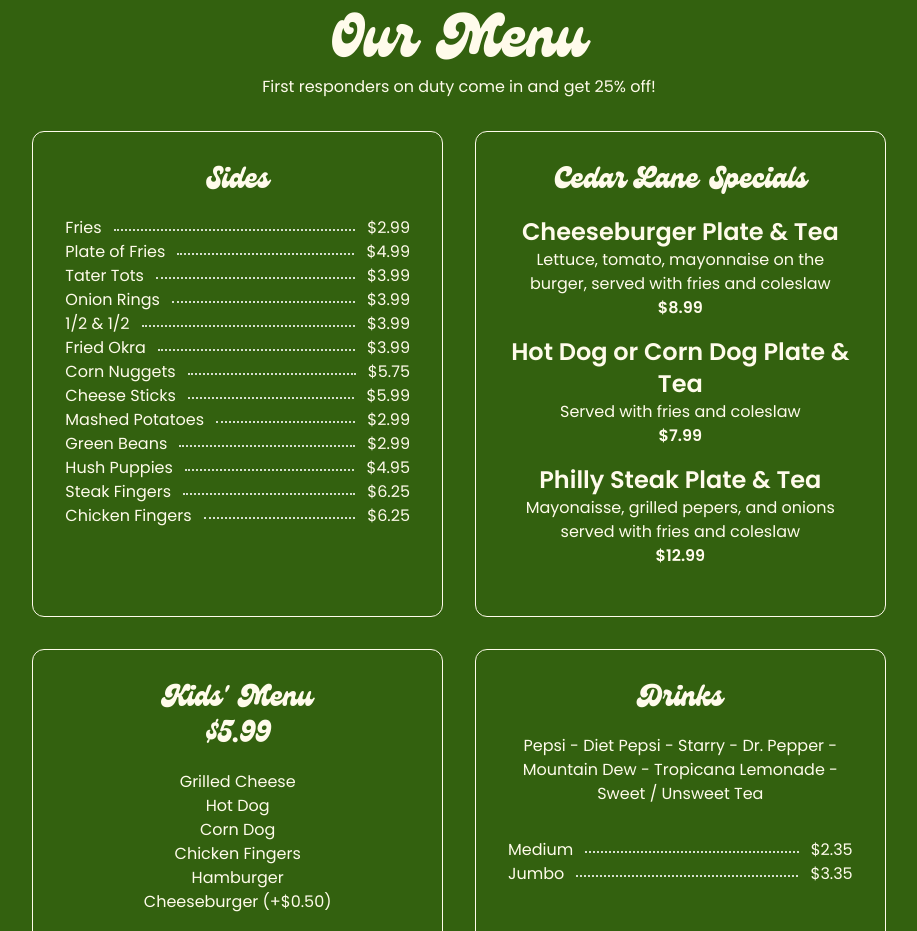
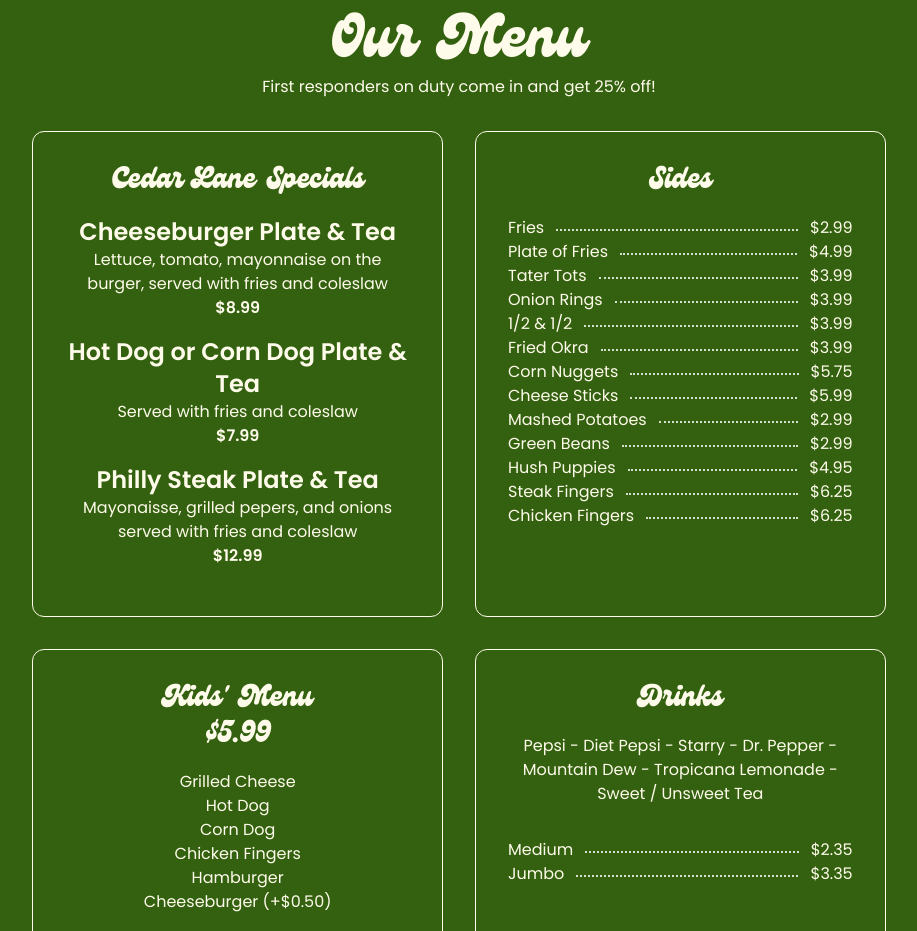
Before and after one commit to ValentinaValverde/the-clock-on-cedar-lane, a Next.js app: page / in a window 1280 px wide. Shown: the part 1980-2911 px from the top of the page, without its empty margins (181-1098 px from the left). Built offline with nearby package versions, Linux system fonts and the light colour scheme.

Commit message:
update link to blank for order button in cta, and move cedar lane specials menu card to first

```diff
--- a/app/components/CTASection.tsx
+++ b/app/components/CTASection.tsx
@@ -10,7 +10,7 @@ export default function CTASection() {
           take care of the rest.
         </h2>
         <a
-          href="/order"
+          href=""
           className="inline-block mt-8 rounded-full bg-dark-green px-8 py-3 text-light-green"
         >
           Order Now
--- a/app/components/MenuSection.tsx
+++ b/app/components/MenuSection.tsx
@@ -28,16 +28,6 @@ export default function MenuSection() {
         {/* menu #1 container */}
         <div className="grid grid-cols-1 md:grid-cols-2 gap-8 text-light-green">
           <div className="border border-light-green p-8 rounded-xl overflow-hidden">
-            <p className="text-center genty text-3xl mb-4">Sides</p>
-
-            {sidesData.map((data, index) => (
-              <div key={index}>
-                <MenuRow name={data.name} price={data.price} />
-              </div>
-            ))}
-          </div>
-
-          <div className="border border-light-green p-8 rounded-xl overflow-hidden">
             <p className="text-center genty text-3xl mb-4">
               Cedar Lane Specials
             </p>
@@ -67,6 +57,16 @@ export default function MenuSection() {
               </p>
               <p className="font-semibold">$12.99</p>
             </div>
+          </div>
+
+          <div className="border border-light-green p-8 rounded-xl overflow-hidden">
+            <p className="text-center genty text-3xl mb-4">Sides</p>
+
+            {sidesData.map((data, index) => (
+              <div key={index}>
+                <MenuRow name={data.name} price={data.price} />
+              </div>
+            ))}
           </div>
 
           <div className="border border-light-green p-8 rounded-xl overflow-hidden text-center">
```
